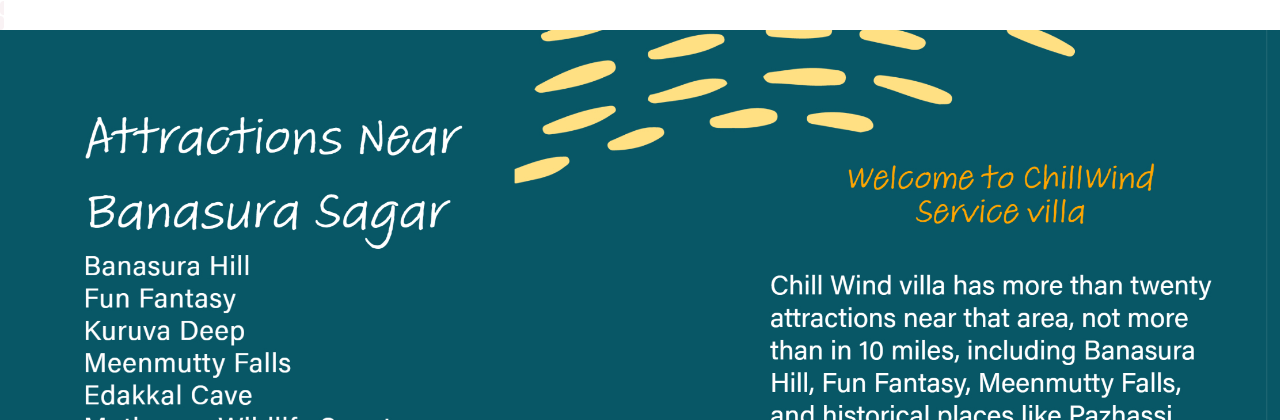
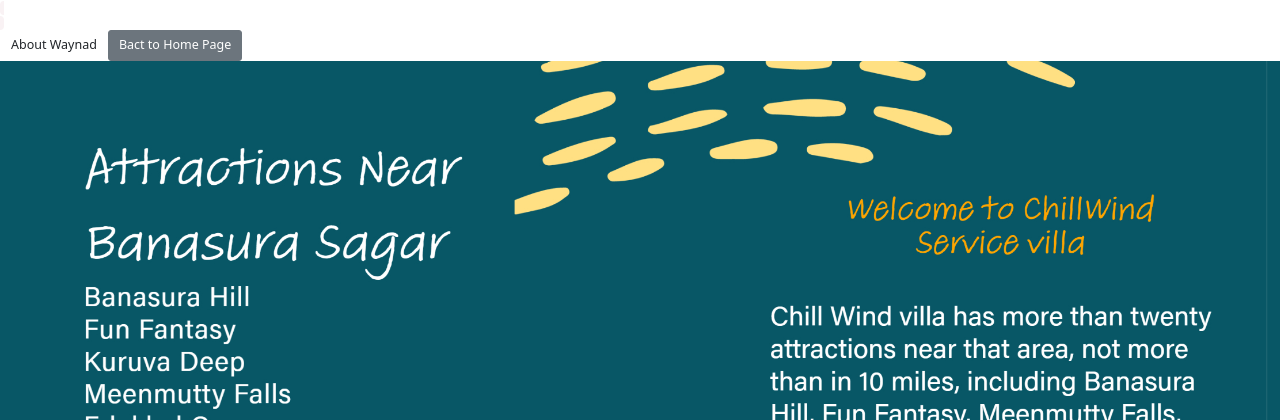
Before and after one commit to SethuGopalan/EB-FLASK, a Flask app: page /contact in a window 1280 px wide; the page is wider, and only the part inside the window is pictured. Shown: the top 420 px of that part. Run offline with Flask 2, Linux system fonts and the light colour scheme; some libraries are stand-ins or nearby versions.

Commit message:
contact page update

```diff
--- a/templates/contact.html
+++ b/templates/contact.html
@@ -34,9 +34,12 @@
                     return(
 
                         <div>
+                            <div class="btn-group btn-group-justified">
+                              <a href= "http://chillwindservicevilla.com/about" > <button type="button" class="btn btn-Default btn-lg btn-block">About Waynad</button> </a>
+                              <a href="http://chillwindservicevilla.com"> <button type="button" class="btn btn-secondary btn-lg btn-block">Bact to Home Page</button> </a>
+                            </div>
+                                <center> <img  src="static\Images\ContactPageupdate.jpg" alt=""  align = "left"  width = "1900" border="0" /></center>
 
-                                <center> <img  src="static\Images\ContactPageupdate.jpg" alt=""  align = "left"  width = "1900" border="0" /></center>
-                                <a href="http://chillwindservicevilla.com"> <button type="button" class="btn btn-secondary btn-lg btn-block">Bact to Home Page</button> </a>
                         </div>
                     );
                 }
```
